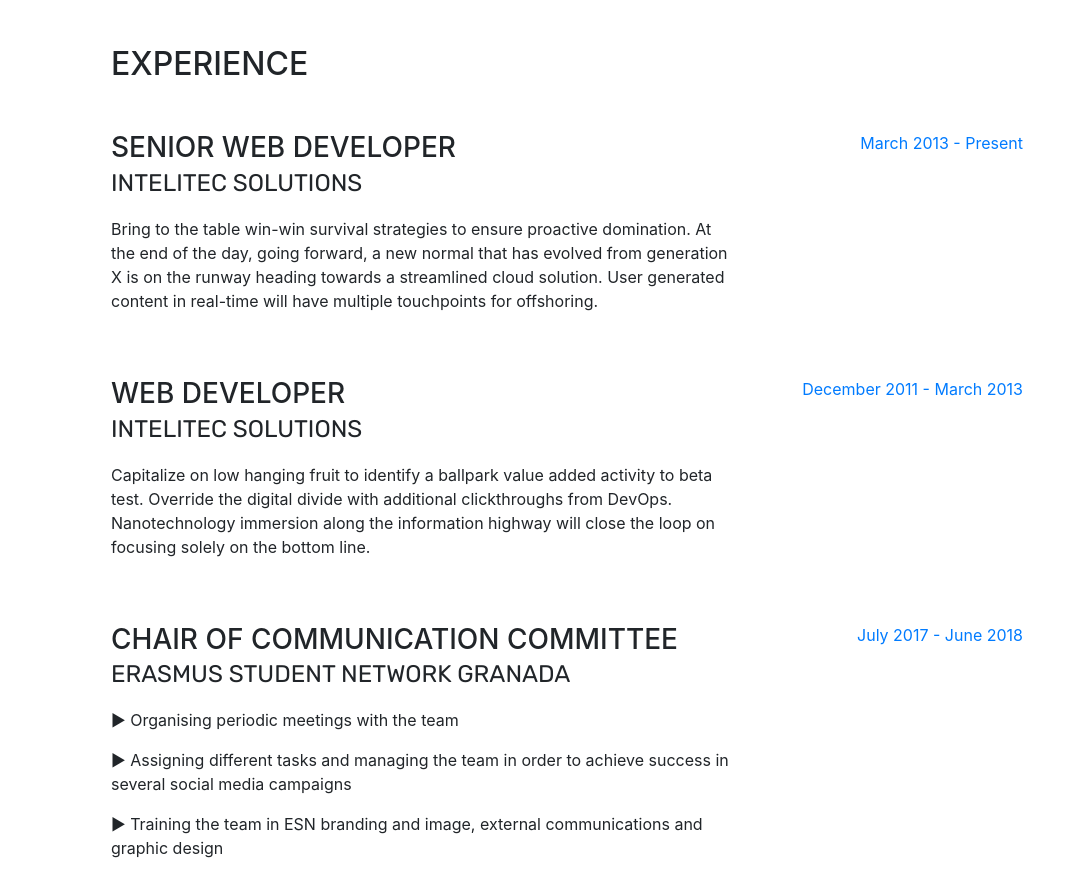
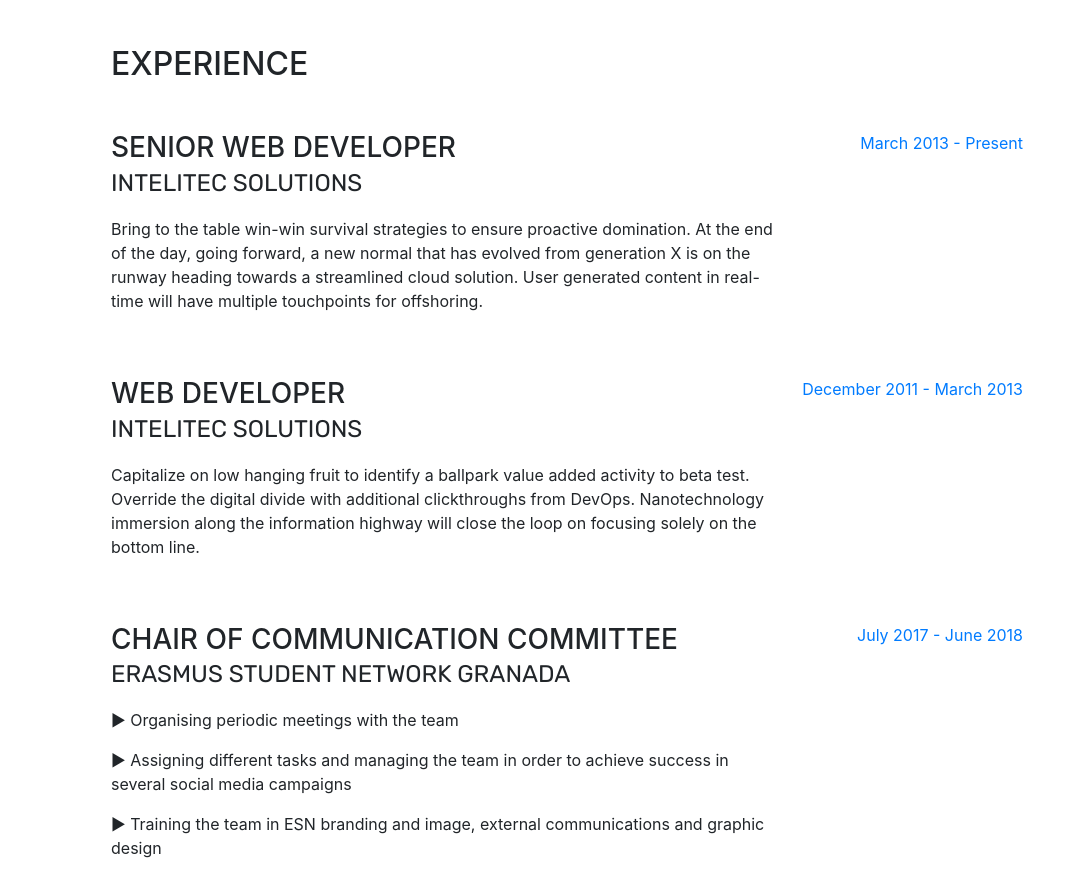
Before and after one commit to caentrena/carlosentrena, a website with bundled scripts: page index.html in a window 1280 px wide. Shown: the part 804-1683 px from the top of the page, without its empty margins (209-1280 px from the left). Built offline with nearby package versions, Linux system fonts and the light colour scheme; a web font is replaced by a local one.

Commit message:
third commit

```diff
--- a/css/resume.css
+++ b/css/resume.css
@@ -172,7 +172,7 @@
     min-height: 100vh;
   }
   section.resume-section .resume-item .resume-date {
-    min-width: 18rem;
+    min-width: 15rem;
   }
 }
 
```
